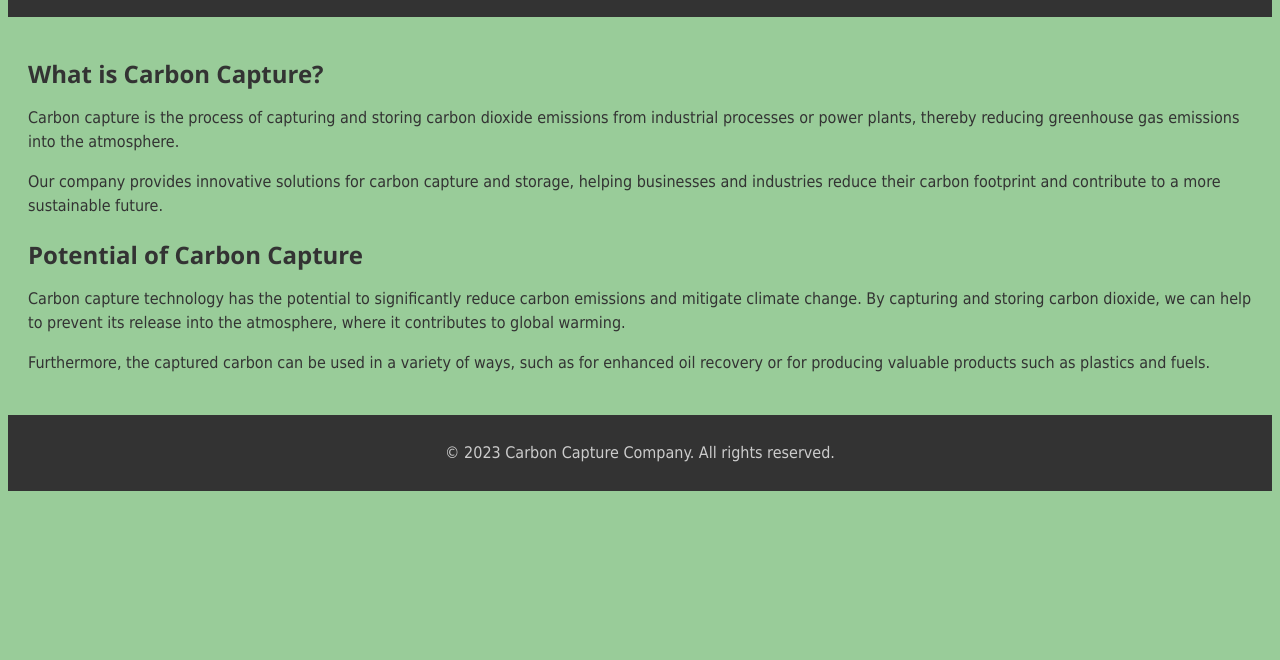
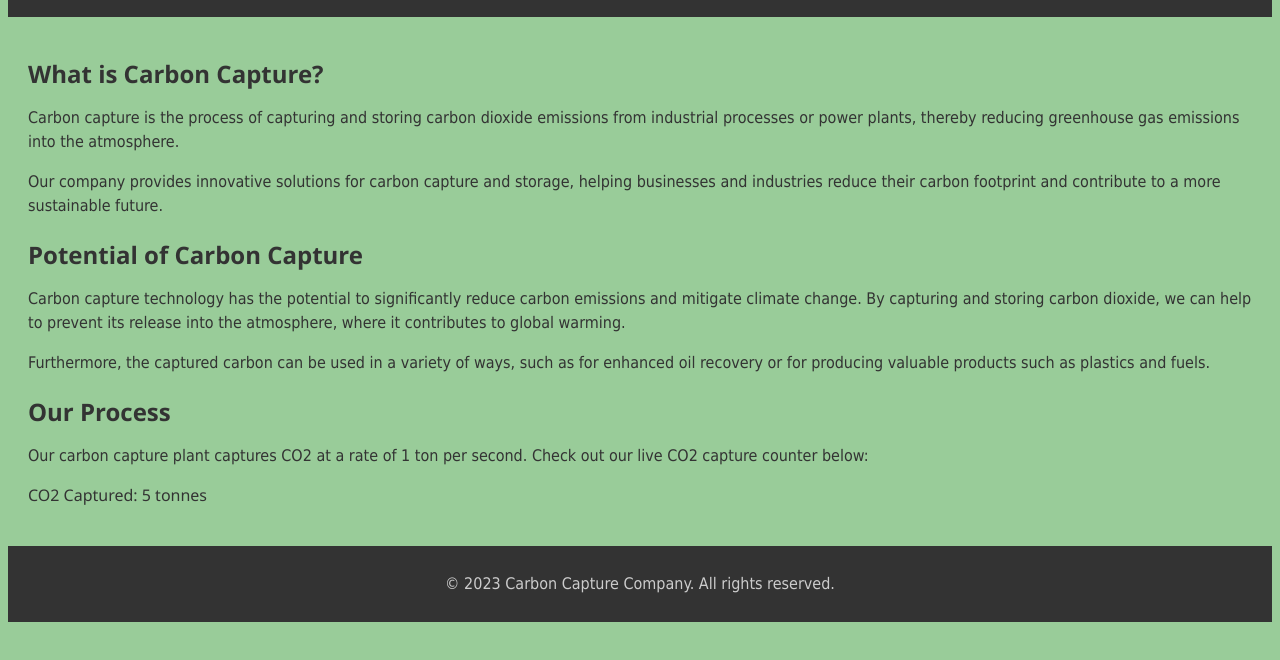
Before and after one commit to simenringdahl/Git-demo, a plain HTML site: page index.html in a window 1280 px wide. Shown: the part 110-770 px from the top of the page. Drawn offline with Linux system fonts and the light colour scheme.

Commit message:
added counter

```diff
--- /dev/null
+++ b/counter.js
@@ -0,0 +1,7 @@
+const co2Counter = document.getElementById('co2-counter'); // Get the div element for the counter
+let co2Captured = 0; // Initialize the CO2 captured variable to 0
+
+setInterval(() => {
+  co2Captured += 1; // Increment the CO2 captured by 1 ton per second
+  co2Counter.innerHTML = `CO2 Captured: ${co2Captured} tonnes`; // Update the text on the page
+}, 1000); // Call the function every 1000 milliseconds (i.e. 1 second)
--- a/index.html
+++ b/index.html
@@ -27,9 +27,15 @@
 			<p>Carbon capture technology has the potential to significantly reduce carbon emissions and mitigate climate change. By capturing and storing carbon dioxide, we can help to prevent its release into the atmosphere, where it contributes to global warming.</p>
 			<p>Furthermore, the captured carbon can be used in a variety of ways, such as for enhanced oil recovery or for producing valuable products such as plastics and fuels.</p>
 		</section>
+        <section>
+			<h2>Our Process</h2>
+			<p>Our carbon capture plant captures CO2 at a rate of 1 ton per second. Check out our live CO2 capture counter below:</p>
+			<div id="co2-counter"></div> <!-- New div element for the counter -->
+		</section>
 	</main>
 	<footer>
 		<p>&copy; 2023 Carbon Capture Company. All rights reserved.</p>
 	</footer>
+    <script src="counter.js"></script>
 </body>
 </html>
```
